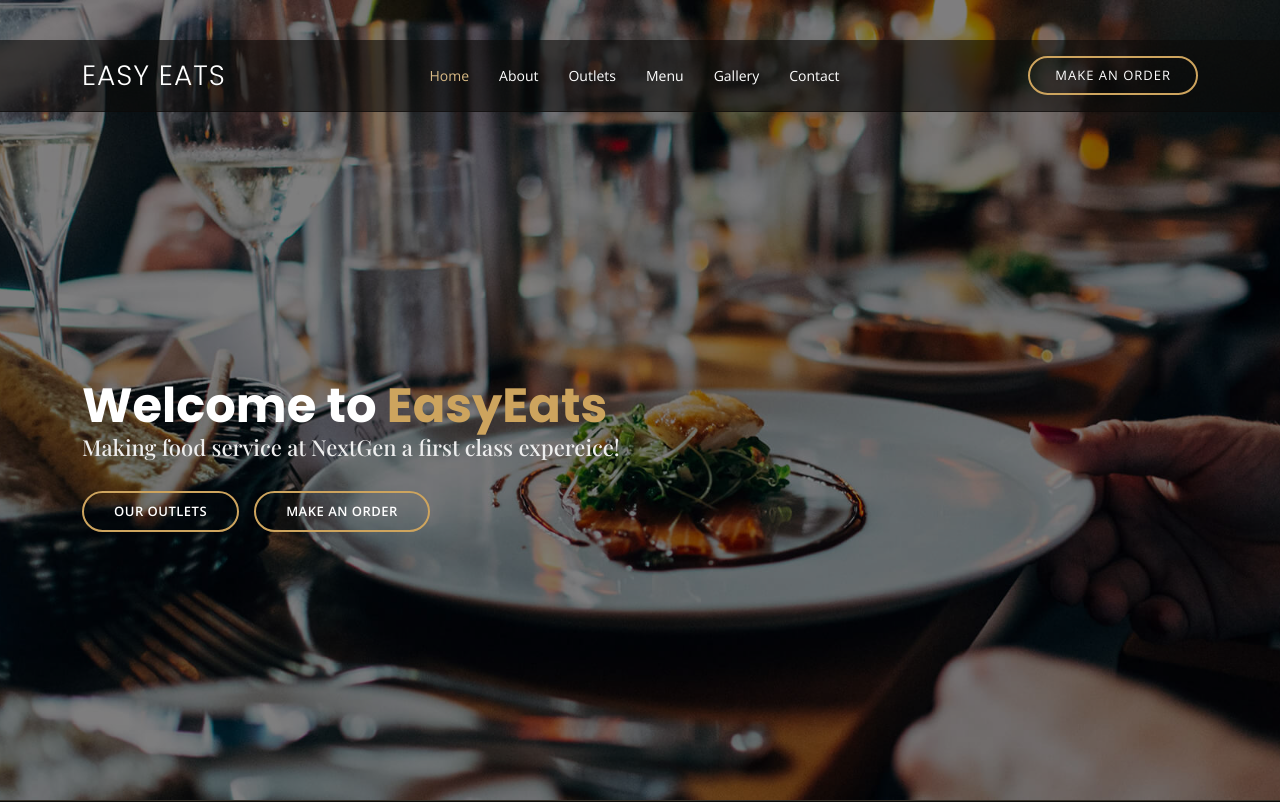
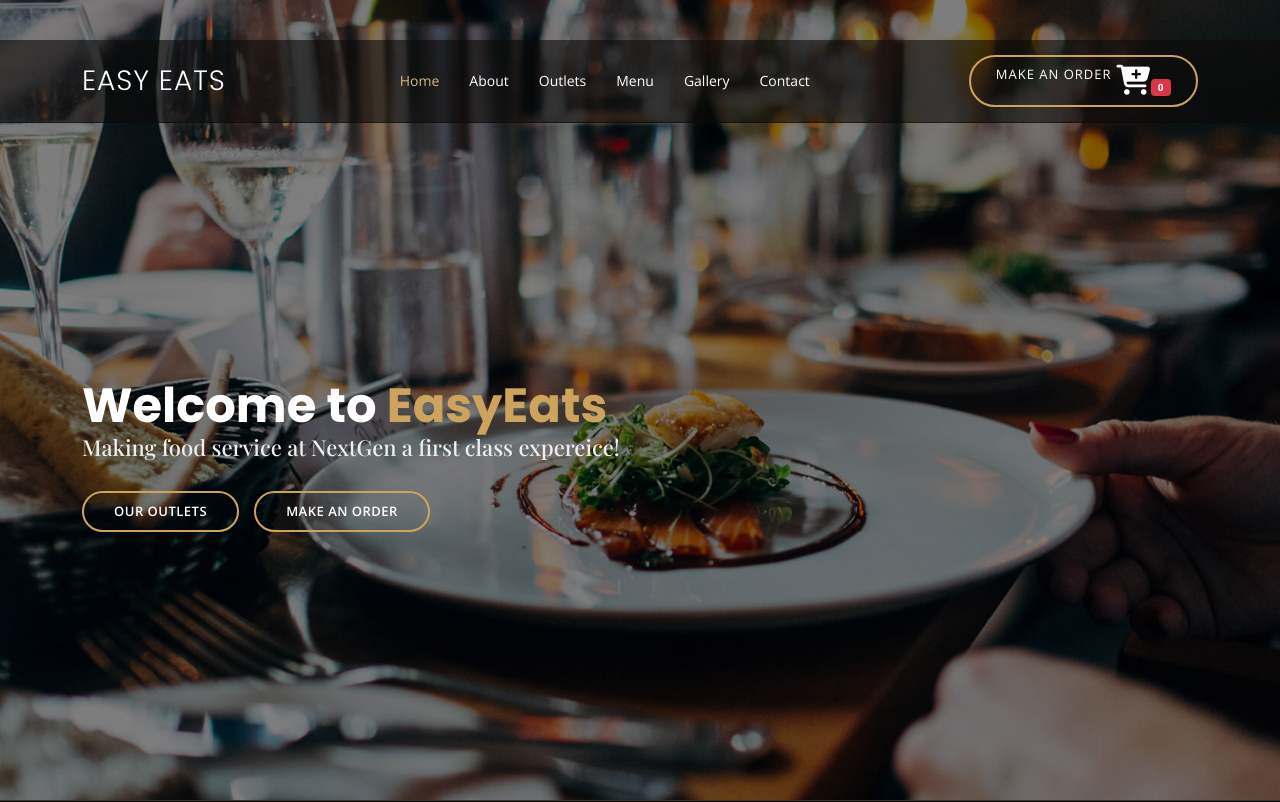
Before and after one commit to OderoOluoch/EasyEats-Angular, an Angular app: page / in a window 1280 px wide. Shown: the top 802 px of the page. Built offline with nearby package versions, Linux system fonts and the light colour scheme; a web font is replaced by a local one.

Commit message:
Add to cart icon with counter now in place

```diff
--- a/src/app/components/header/header.component.html
+++ b/src/app/components/header/header.component.html
@@ -16,6 +16,13 @@
         </ul>
         <i class="bi bi-list mobile-nav-toggle"></i>
       </nav><!-- .navbar -->
-      <a routerLink="cart" class="book-a-table-btn scrollto d-none d-lg-flex">Make an Order </a>
+      <a routerLink="cart" class="book-a-table-btn scrollto d-none d-lg-flex">Make an Order
+
+        <span style="padding-left:5px;">
+          <i style="font-size: 30px;" class="fa fa-cart-plus"></i>
+            <div style="font-size: 10px;" class="badge bg-danger">{{totalItem}}</div>
+        </span>
+      </a>
+
     </div>
   </header>
--- a/src/index.html
+++ b/src/index.html
@@ -14,6 +14,9 @@
 
   <meta charset="utf-8">
   <meta content="width=device-width, initial-scale=1.0" name="viewport">
+  <script src="https://use.fontawesome.com/94c72f9188.js"></script>
+  <meta name="viewport" content="width=device-width, initial-scale=1" />
+  <link rel="icon" type="image/x-icon" href="favicon.ico" />
 
 
   <meta content="" name="description">
```
